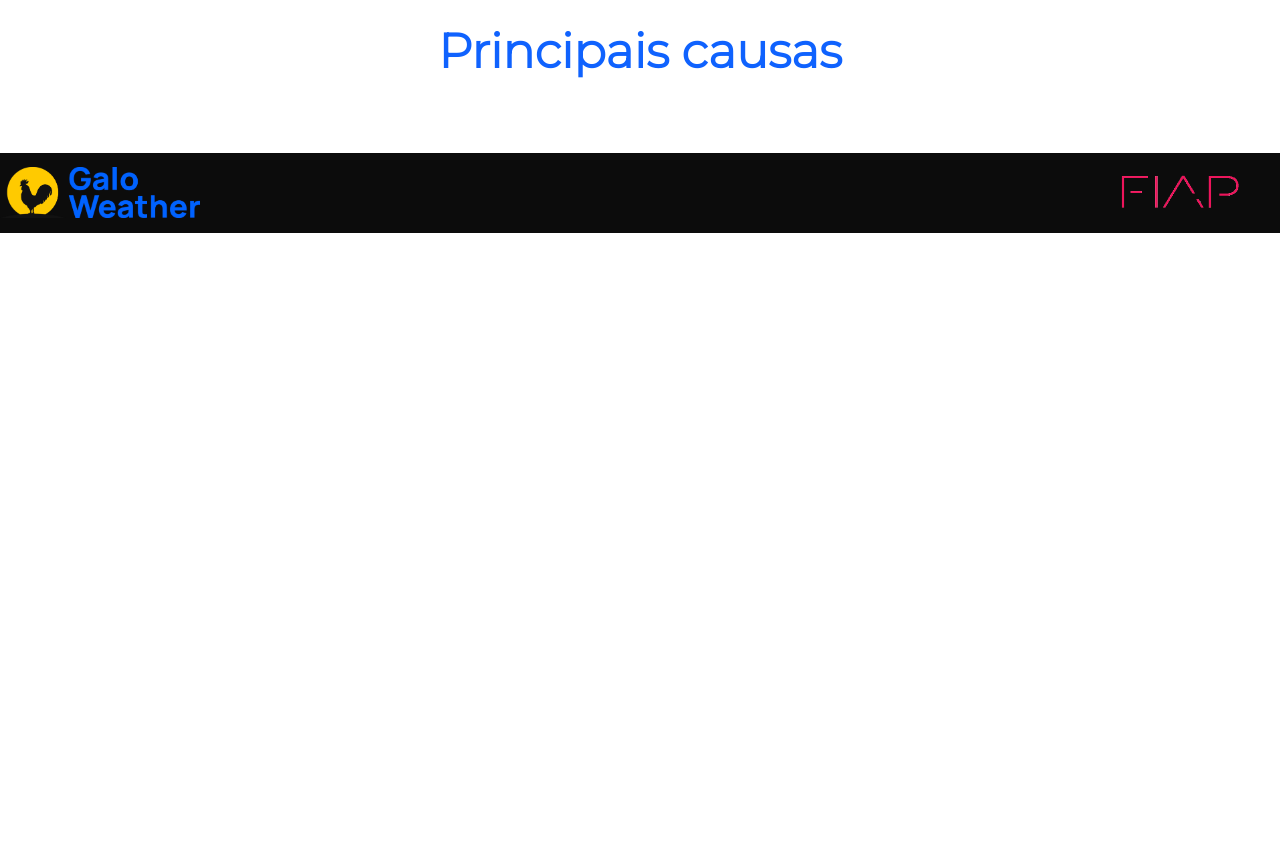
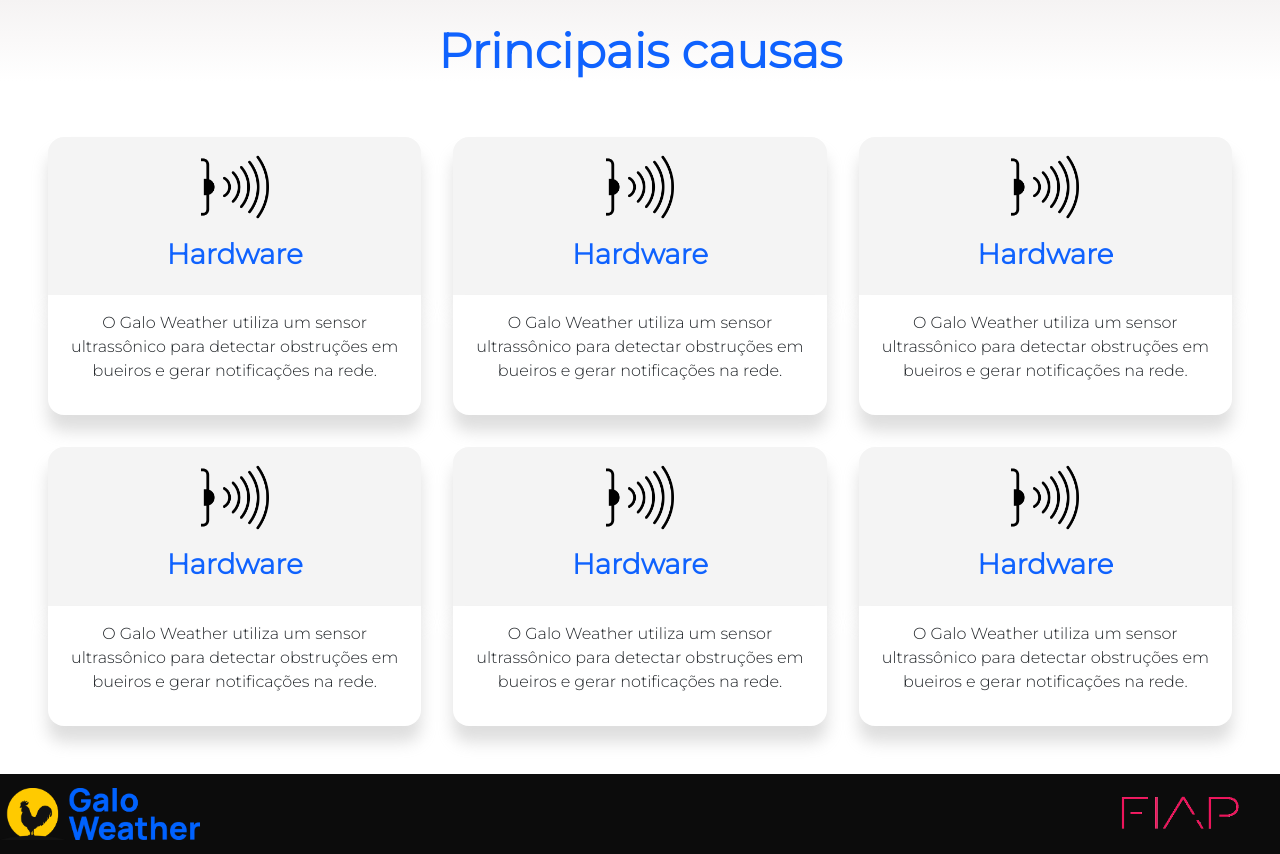
Before and after one commit to Galo-Weather/Next-Project, a React (Create React App) app: page / in a window 1280 px wide. Shown: the part 1500-2354 px from the top of the page. Before the commit the page ends 1733 px from the top, so only its background shows below. Built offline with nearby package versions, Linux system fonts and the light colour scheme.

Commit message:
ajustando area de solução e causas

```diff
--- a/src/components/MainPage/index.js
+++ b/src/components/MainPage/index.js
@@ -2,7 +2,7 @@ import styled from "styled-components";
 import React from 'react';
 import mainGif from '../../imgs/capaGif.gif';
 import problemaImagem from '../../imgs/problemaImagem.jpg';
-
+import Ultrassonic from '../../imgs/Ultrassonic_sensor.png';
 
 const Home = styled.section`
 `
@@ -145,13 +145,80 @@ const CausaContainer = styled.section`
     }
 `
 const CausaContent = styled.div`
-
 @media (min-width: 1100px) {
-    display: flex;
+    grid-column-start: 1;
+    grid-column-end: 2;
     padding: 1em;
+    display: grid;
+    grid-template-columns: auto auto auto;
+    grid-template-rows: auto auto;
 }
 `
+const Card = styled.div`
+    position: relative;
+    background: #f4f4f4;
+    text-align: center;
+    align-items: center;
+    border-radius: 1em;
+    margin-bottom: 1em;
 
+    img{
+        max-width: 20%;
+        margin: auto;
+    }
+
+    @media (min-width: 1100px) {
+        background: transparent;
+        box-shadow: none;
+        padding: 1em;
+        height: 100%;
+        margin: 0;
+    }
+`
+const Face1 = styled.div`
+    padding: 1em;
+    background: #f4f4f4;
+    border-radius: 1em 1em 0 0;
+    box-shadow: 0 1em 1em rgba(214, 214, 214, 0.8);
+
+    @media (min-width: 1100px) {
+    }
+
+`
+const Face1Content = styled.div`
+ h3{
+    padding-top: 0.6em;
+    margin-top: 0.5em;
+    color: #0f62fe;
+    font-weight: bold;
+ }
+
+ @media (min-width: 1100px) {
+    h3{
+        margin-top: 0;
+     }
+}
+`
+const Face2 = styled.div`
+    padding: 1em;
+    background: #fff;
+    border-radius: 0 0 1em 1em;
+
+    box-shadow: 0 1em 1em rgba(214, 214, 214, 0.8);
+
+    @media (min-width: 1100px) {
+    }
+`
+const Face2Content = styled.div`
+ padding: 1em;
+
+ @media (min-width: 1100px) {
+    display: flex;
+    align-items: center;
+    padding: 0;
+    justify-content: center;
+}
+`
 function MainPage() {
     return (
         <>
@@ -201,6 +268,114 @@ function MainPage() {
                 <CausaContainer>
                     <h1>Principais causas</h1>
                     <CausaContent>
+                        <Card>
+                            <Face1>
+                                <Face1Content>
+                                    <img
+                                        src={Ultrassonic}
+                                        alt="Esp32"></img>
+                                    <h3>Hardware</h3>
+                                </Face1Content>
+                            </Face1>
+                            <Face2>
+                                <Face2Content>
+                                    <p>O Galo Weather utiliza um sensor
+                                        ultrassônico para detectar obstruções em bueiros
+                                        e gerar notificações na rede.
+                                    </p>
+                                </Face2Content>
+                            </Face2>
+                        </Card>
+                        <Card>
+                            <Face1>
+                                <Face1Content>
+                                    <img
+                                        src={Ultrassonic}
+                                        alt="Esp32"></img>
+                                    <h3>Hardware</h3>
+                                </Face1Content>
+                            </Face1>
+                            <Face2>
+                                <Face2Content>
+                                    <p>O Galo Weather utiliza um sensor
+                                        ultrassônico para detectar obstruções em bueiros
+                                        e gerar notificações na rede.
+                                    </p>
+                                </Face2Content>
+                            </Face2>
+                        </Card>
+                        <Card>
+                            <Face1>
+                                <Face1Content>
+                                    <img
+                                        src={Ultrassonic}
+                                        alt="Esp32"></img>
+                                    <h3>Hardware</h3>
+                                </Face1Content>
+                            </Face1>
+                            <Face2>
+                                <Face2Content>
+                                    <p>O Galo Weather utiliza um sensor
+                                        ultrassônico para detectar obstruções em bueiros
+                                        e gerar notificações na rede.
+                                    </p>
+                                </Face2Content>
+                            </Face2>
+                        </Card>
+                        <Card>
+                            <Face1>
+                                <Face1Content>
+                                    <img
+                                        src={Ultrassonic}
+                                        alt="Esp32"></img>
+                                    <h3>Hardware</h3>
+                                </Face1Content>
+                            </Face1>
+                            <Face2>
+                                <Face2Content>
+                                    <p>O Galo Weather utiliza um sensor
+                                        ultrassônico para detectar obstruções em bueiros
+                                        e gerar notificações na rede.
+                                    </p>
+                                </Face2Content>
+                            </Face2>
+                        </Card>
+                        <Card>
+                            <Face1>
+                                <Face1Content>
+                                    <img
+                                        src={Ultrassonic}
+                                        alt="Esp32"></img>
+                                    <h3>Hardware</h3>
+                                </Face1Content>
+                            </Face1>
+                            <Face2>
+                                <Face2Content>
+                                    <p>O Galo Weather utiliza um sensor
+                                        ultrassônico para detectar obstruções em bueiros
+                                        e gerar notificações na rede.
+                                    </p>
+                                </Face2Content>
+                            </Face2>
+                        </Card>
+                        <Card>
+                            <Face1>
+                                <Face1Content>
+                                    <img
+                                        src={Ultrassonic}
+                                        alt="Esp32"></img>
+                                    <h3>Hardware</h3>
+                                </Face1Content>
+                            </Face1>
+                            <Face2>
+                                <Face2Content>
+                                    <p>O Galo Weather utiliza um sensor
+                                        ultrassônico para detectar obstruções em bueiros
+                                        e gerar notificações na rede.
+                                    </p>
+                                </Face2Content>
+                            </Face2>
+                        </Card>
                     </CausaContent>
                 </CausaContainer>
             </>
--- a/src/components/Solucao/index.js
+++ b/src/components/Solucao/index.js
@@ -8,6 +8,7 @@ import logo from '../../imgs/galoBanner.png'
 import Cloud from '../../imgs/icons/clear.png'
 import Umidade from '../../imgs/icons/humidade.png'
 import Velocidade from '../../imgs/icons/vento.png'
+import FloodHouse from '../../imgs/icons/casa-inundada.png'
 
 const SolucaoContainer = styled.section`
     background: linear-gradient(#ffffff, #e8e8e8 15%);
@@ -45,7 +46,7 @@ const SolucaoContent = styled.div`
     padding: 1em;
     display: grid;
     grid-template-columns: auto auto ;
-    grid-template-columns: auto auto ;
+    grid-template-rows: auto auto ;
 }
 `
 const Card = styled.div`
@@ -123,7 +124,6 @@ p{
     font-size: 1.2em;
     line-height: 1.2;
     margin-top: 1em;
-    text-weight: bold;
 }
 
 @media (min-width: 1100px) {
@@ -135,23 +135,32 @@ p{
     grid-column-end: 3;
 }
 `
-const ClimaContent = styled.section`
-`
+
 const ClimaContainer = styled.div`
+    background: linear-gradient(#e8e8e8, #ffffff 15%);
     padding: 1em;
 `
+const ClimaContent = styled.section`
+ @media (min-width: 1100px){
+    display: flex;
+    align-items: center;
+    justify-content: space-around;
+}
+`
 const Tempo = styled.div`
-
     padding: 2em;
     box-shadow: 0 1px 20px rgba(214, 214, 214, 0.8);
     border-radius: 2em;
     text-align: center;
+    @media (min-width: 1100px){
+        width: 22em;
+        height: 35em;
+    }
 `
 const TempoTitle = styled.section`
 h1{
-    font-size: 2.5em;
+    font-size: 1.8em;
     font-weight: bold;
-    color: #0f62fe;
  }
 `
 const TempoSelect = styled.section`
@@ -214,6 +223,34 @@ const Resultado = styled.div`
     box-shadow: 0 1px 20px rgba(214, 214, 214, 0.8);
     border-radius: 2em;
     text-align: center;
+    @media (min-width: 1100px){
+        width: 48em;
+        height: 35em;
+        margin: 0;
+    }
+`
+const ResultadoTitle = styled.section`
+h1{
+    font-size: 1.5em;
+    font-weight: bold;
+ }
+`
+const ResultadoImg = styled.img`
+ max-width: 50%;
+`
+const ResultadoInfo = styled.div`
+padding-top: 1em;
+`
+const ResultadoTxt = styled.div`
+padding: 1em;
+h1{
+    font-size: 1.2em;
+    font-weight: bold;
+}
+ p{
+    margin: 0;
+    font-size: 1em;
+ }
 `
 
 function Solucao() {
@@ -306,7 +343,7 @@ function Solucao() {
                 <ClimaContent>
                     <Tempo>
                         <TempoTitle>
-                            <h2>Escolha sua região</h2>
+                            <h1>Escolha sua região</h1>
                         </TempoTitle>
                         <TempoSelect>
                             <select id="cidades1" class="cidades" name="cidades1">
@@ -343,33 +380,19 @@ function Solucao() {
                         </TempoInfo>
                     </Tempo>
                     <Resultado>
-                        <TempoTitle>
-                            <h2>Resultado</h2>
-                        </TempoTitle>
-                        <TempoImg
+                        <ResultadoTitle>
+                            <h1> Itaim Bibi</h1>
+                        </ResultadoTitle>
+                        <ResultadoImg
                             id="imgSim1"
-                            src={Cloud}
-                            alt="Clima-img"></TempoImg>
-                        <TempoInfo>
-                            <TempTxt>
-                                <p>20 °C</p>
-                                <p>Nublado</p>
-                            </TempTxt>
-                            <TempInfo>
-                                <div>
-                                    <img
-                                        src={Umidade}
-                                        alt="Umidade imagem"></img>
-                                    <p>Umidade <br /> 74%</p>
-                                </div>
-                                <div>
-                                    <img
-                                        src={Velocidade}
-                                        alt="Velocidade imagem"></img>
-                                    <p>Velocidade <br /> 88%</p>
-                                </div>
-                            </TempInfo>
-                        </TempoInfo>
+                            src={FloodHouse}
+                            alt="Clima-img"></ResultadoImg>
+                        <ResultadoInfo>
+                            <ResultadoTxt>
+                                <h1>Previsão de chuva intensa</h1>
+                                <p>A chuva que se aproxima ira alagar a area</p>
+                            </ResultadoTxt>
+                        </ResultadoInfo>
                     </Resultado>
                 </ClimaContent>
             </ClimaContainer>
```
Also changed, not shown: src/imgs/icons/casa-inundada.png (added).
